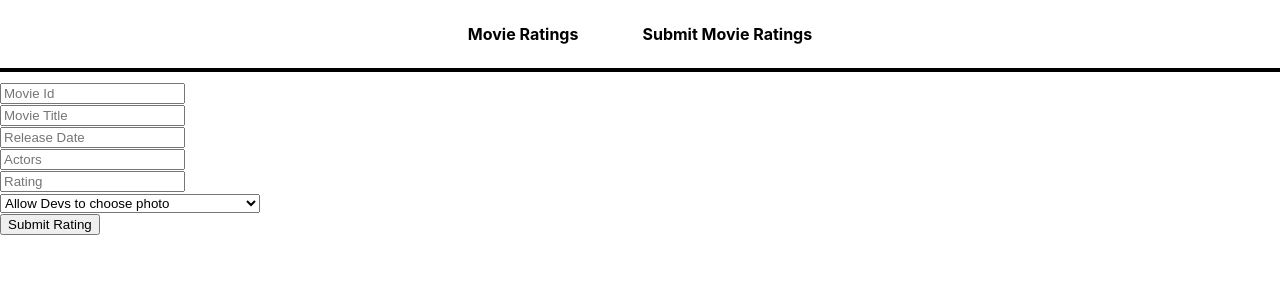
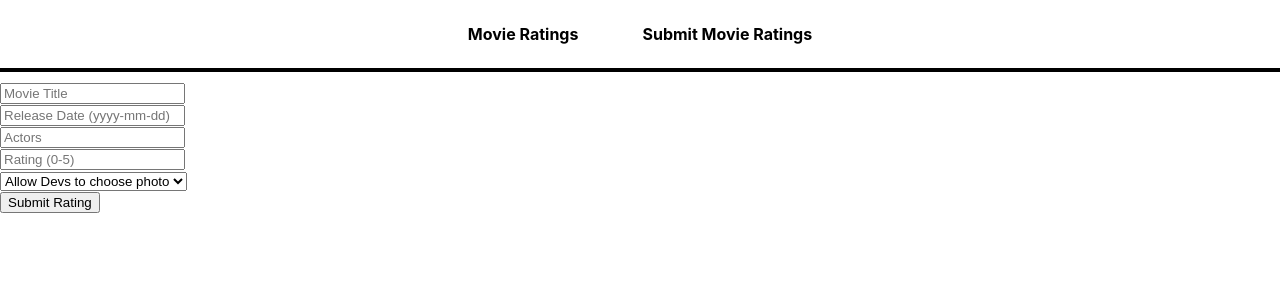
Before and after one commit to MasonSeward1/React.js, a React (Create React App) app: page /SubmitMovie in a window 1280 px wide. Shown: the top 300 px of the page. Built offline with nearby package versions, Linux system fonts and the light colour scheme.

Commit message:
Fixed movie display bug and added custom poster option

```diff
--- a/src/App.js
+++ b/src/App.js
@@ -19,7 +19,6 @@ function App() {
 
   return (
     <>
-    <h1>`</h1>
       <Navbar />
          <Routes>
            <Route path="/" element={<MovieRatings movies={(movie)} setMovies={(setMovie)}/>} />
--- a/src/pages/SubmitMovie.js
+++ b/src/pages/SubmitMovie.js
@@ -2,7 +2,6 @@ import React, { useRef } from "react";
 import { Link } from "react-router-dom";
 
 function SubmitMovieReview(props) {
-    const intMovieId = useRef();
     const txtMovieTitle = useRef();
     const txtMovieRelease = useRef();
     const txtMovieActors = useRef();
@@ -16,24 +15,36 @@ function SubmitMovieReview(props) {
             movieData.push(movie);
         })
 
-        const id = intMovieId.current.value;
         const title = txtMovieTitle.current.value;
         const release = txtMovieRelease.current.value;
         const actors = txtMovieActors.current.value;
         const rating = intMovieRating.current.value;
-        //const choiceBoxValue = choiceMoviePoster.current.value;
+
+        const id = movieData.length + 1;
+        console.log(id);
+        const choiceBoxValue = choiceMoviePoster.current.value;
+
+        let submittedMoviePoster = "";
+
+        if (choiceBoxValue === "1")
+        {
+            submittedMoviePoster = "https://static.vecteezy.com/system/resources/previews/010/973/697/original/movie-poster-cinema-banner-with-popcorn-soda-clapperboard-glowing-cinema-banner-illustration-vector.jpg";
+        }
+        else
+        {
+            submittedMoviePoster = prompt("Enter link to movie poster");
+        }
 
         movieData.push(
-                {"id": parseInt(id)},
-                {"title": title},
-                {"releaseDate": release},
-                {"actors": actors},
-                {"poster": "https://upload.wikimedia.org/wikipedia/en/c/ca/Die_Hard_%281988_film%29_poster.jpg"},
-                {"rating": rating}
+                {"id": id,
+                "title": title,
+                "releaseDate": release,
+                "actors": actors,
+                "poster": submittedMoviePoster,
+                "rating": rating}
         )
         props.setMovies(movieData);
 
-        intMovieId.current.value = "";
         txtMovieTitle.current.value = "";
         txtMovieRelease.current.value = "";
         txtMovieActors.current.value = "";
@@ -46,13 +57,7 @@ function SubmitMovieReview(props) {
         <>
         <Link to="/"></Link>
         <form onSubmit={submit} id="form_display">
-            <input
-                ref={intMovieId}
-                type="text"
-                pattern="[0-9]*"
-                placeholder="Movie Id">
-            </input>
-            <br></br>
+            <h1>'</h1>
             <input
                 ref={txtMovieTitle}
                 type="text"
@@ -63,7 +68,7 @@ function SubmitMovieReview(props) {
                 ref={txtMovieRelease}
                 type="text"
                 pattern="^[0-9]{4}-[0-9]{2}-[0-9]{2}"
-                placeholder="Release Date">
+                placeholder="Release Date (yyyy-mm-dd)">
             </input>
             <br></br>
             <input
@@ -75,13 +80,14 @@ function SubmitMovieReview(props) {
             <input
                 ref={intMovieRating}
                 type="text"
-                pattern="[0-9]*"
-                placeholder="Rating">
+                pattern="[0-5]*"
+                placeholder="Rating (0-5)">
             </input>
             <br></br>
-            <select ref={choiceMoviePoster}>
-                <option value="1">Allow Devs to choose photo</option>
-                <option value="2">Select a movie poster photo from device</option>
+            <select
+                ref={choiceMoviePoster}>
+                    <option value="1">Allow Devs to choose photo</option>
+                    <option value="2">Enter movie poster link</option>
             </select>
             <br></br>
             <button>Submit Rating</button>
```
